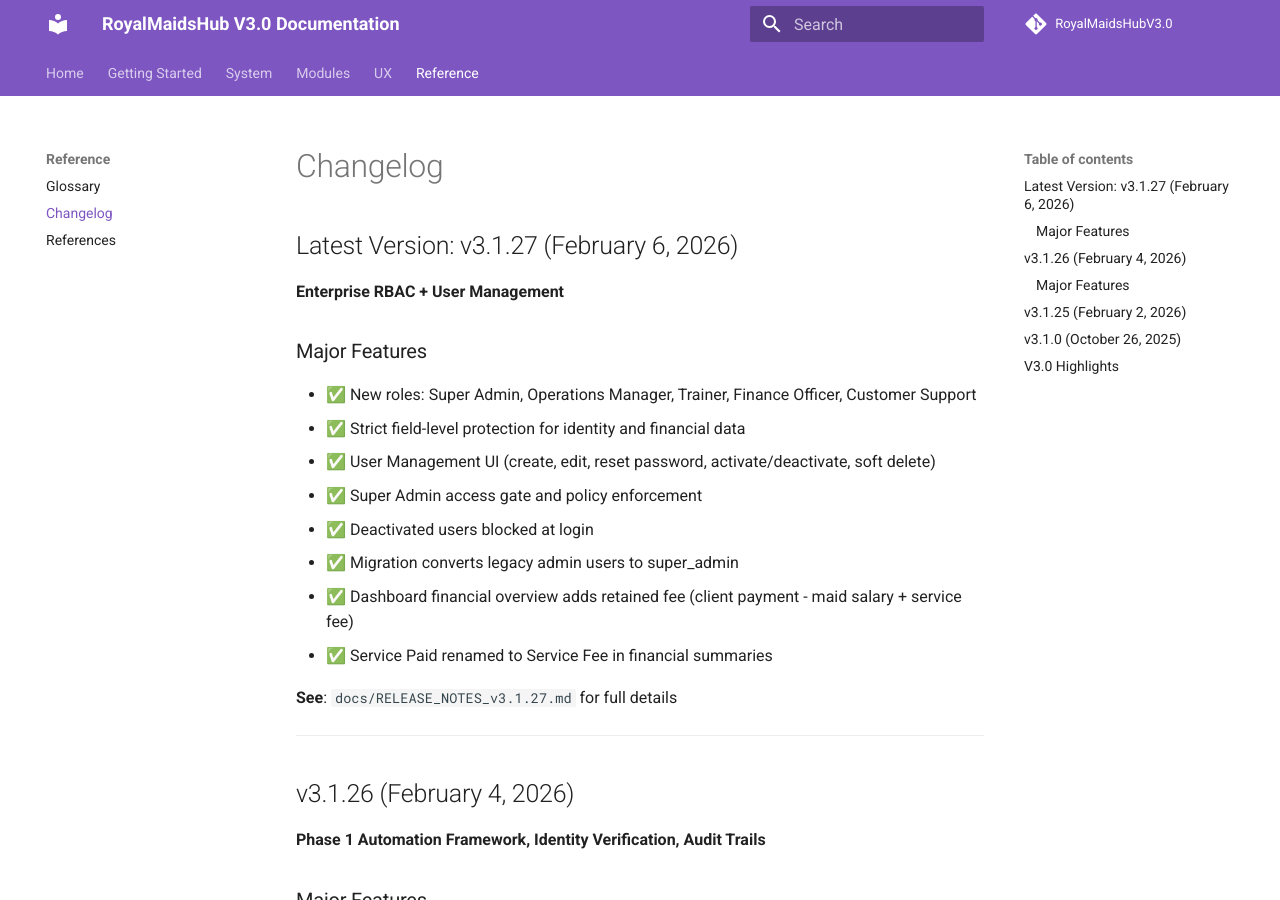
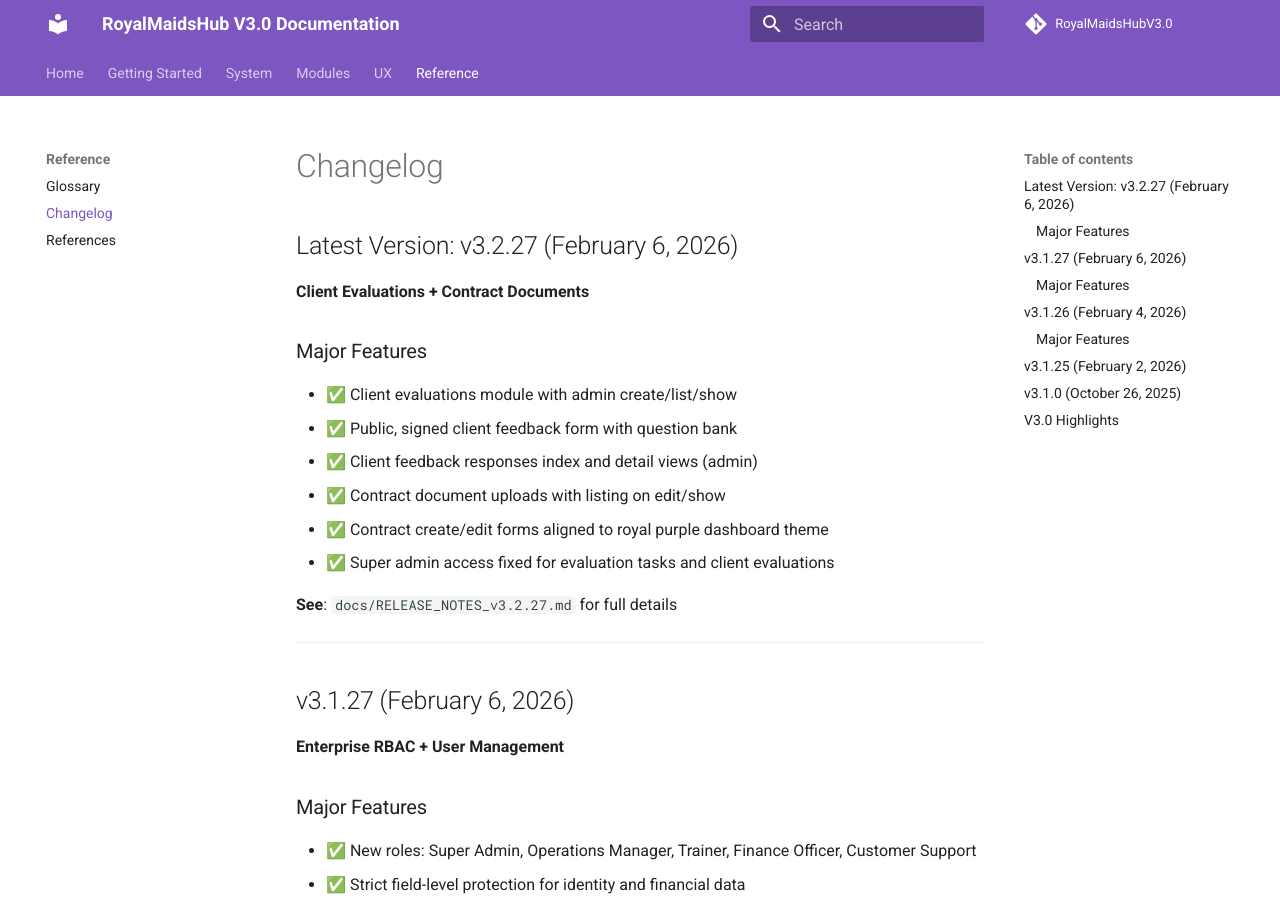
Before and after one commit to geoffkats/Royal-Maids-Hub-official, an MkDocs documentation site: the page built from docs/Changelog.md, in a window 1280 px wide and 900 px high. Built offline with MkDocs 1.6.1 and Material for MkDocs 9.7.7, drawn with Linux system fonts in a browser that asks for light colours; comment, search, counter and statistics services are not loaded.

Commit message:
Update changelog for v3.2.27

```diff
--- a/docs/Changelog.md
+++ b/docs/Changelog.md
@@ -1,6 +1,22 @@
 # Changelog
 
-## Latest Version: v3.1.27 (February 6, 2026)
+## Latest Version: v3.2.27 (February 6, 2026)
+
+**Client Evaluations + Contract Documents**
+
+### Major Features
+- ✅ Client evaluations module with admin create/list/show
+- ✅ Public, signed client feedback form with question bank
+- ✅ Client feedback responses index and detail views (admin)
+- ✅ Contract document uploads with listing on edit/show
+- ✅ Contract create/edit forms aligned to royal purple dashboard theme
+- ✅ Super admin access fixed for evaluation tasks and client evaluations
+
+**See**: `docs/RELEASE_NOTES_v3.2.27.md` for full details
+
+---
+
+## v3.1.27 (February 6, 2026)
 
 **Enterprise RBAC + User Management**
 
```
